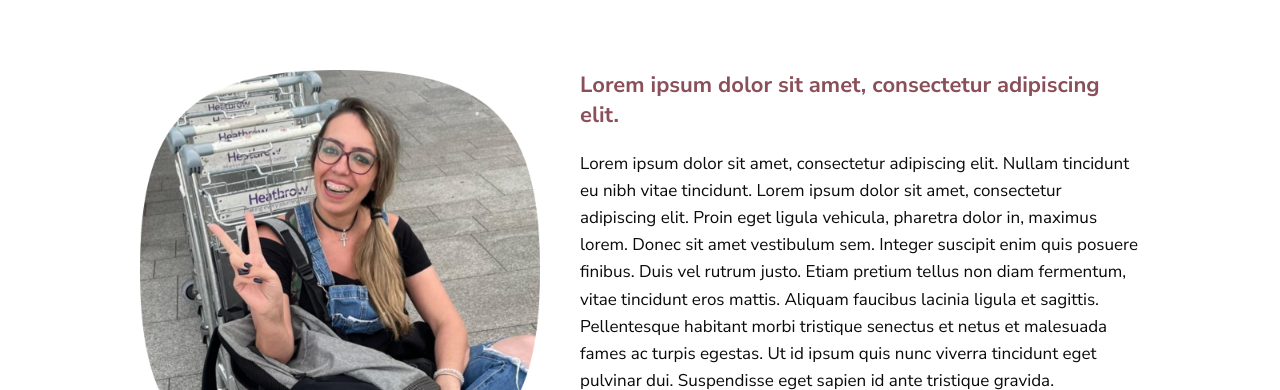
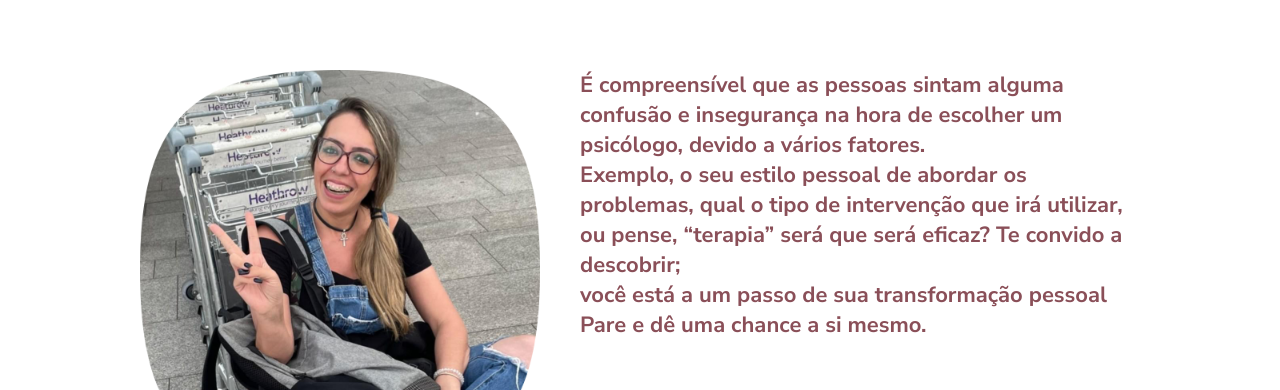
Before and after one commit to Lbgomes/grazi-website, a Next.js app: page / in a window 1280 px wide. Shown: the part 552-942 px from the top of the page. Built offline with nearby package versions, Linux system fonts and the light colour scheme.

Commit message:
feat: improving seo

```diff
--- a/next-seo.config.ts
+++ b/next-seo.config.ts
@@ -3,11 +3,11 @@ import { NextSeoProps } from 'next-seo'
 export default {
   title: 'Psicóloga Graziela Gomes',
   description: 'Psicóloga Graziela Gomes',
-  canonical: 'https://github.com/Alquipo/boilerplate',
+  canonical: 'https://psigrazigomes.com/',
   openGraph: {
     title: 'Graziela Gomes | Psicóloga Graziela Gomes',
     type: 'website',
-    url: 'https://github.com/Alquipo/boilerplate',
+    url: 'https://psigrazigomes.com/',
     locale: 'pt_BR',
     site_name: 'GraziGomes',
     description: 'Psicóloga paulista com atendimento online em São Paulo',
--- a/src/components/profile/index.tsx
+++ b/src/components/profile/index.tsx
@@ -5,15 +5,18 @@ export default function Profile() {
     return (
         <S.Container id='profile'>
             <S.ImageContainer>
-                <Image src="/images/Vector.png" layout="fill"  alt="Imagem Grazi gomes" />
+                <Image src="/images/Vector.png" layout="fill" alt="Imagem Grazi gomes" />
             </S.ImageContainer>
             <S.TextContainer>
                 <S.Title>
-                Lorem ipsum dolor sit amet, consectetur adipiscing elit.
+                    É compreensível que as pessoas sintam alguma confusão e insegurança na hora  de escolher um psicólogo, devido a vários fatores.<br/>
+                    Exemplo, o seu estilo pessoal de abordar os problemas, qual o tipo de intervenção que irá utilizar,  ou  pense,  “terapia” será que será eficaz?
+                    Te convido a descobrir;<br/>                                                                                                                    você está a um passo de sua transformação pessoal
+                    Pare e dê uma chance a si mesmo.
                 </S.Title>
-                <S.Text>
-                Lorem ipsum dolor sit amet, consectetur adipiscing elit. Nullam tincidunt eu nibh vitae tincidunt. Lorem ipsum dolor sit amet, consectetur adipiscing elit. Proin eget ligula vehicula, pharetra dolor in, maximus lorem. Donec sit amet vestibulum sem. Integer suscipit enim quis posuere finibus. Duis vel rutrum justo. Etiam pretium tellus non diam fermentum, vitae tincidunt eros mattis. Aliquam faucibus lacinia ligula et sagittis. Pellentesque habitant morbi tristique senectus et netus et malesuada fames ac turpis egestas. Ut id ipsum quis nunc viverra tincidunt eget pulvinar dui. Suspendisse eget sapien id ante tristique gravida. Pellentesque consectetur et justo a suscipit. Morbi tincidunt nunc nunc, sed elementum ex rutrum vel.
-                </S.Text>
+                {/* <S.Text>
+                    Lorem ipsum dolor sit amet, consectetur adipiscing elit. Nullam tincidunt eu nibh vitae tincidunt. Lorem ipsum dolor sit amet, consectetur adipiscing elit. Proin eget ligula vehicula, pharetra dolor in, maximus lorem. Donec sit amet vestibulum sem. Integer suscipit enim quis posuere finibus. Duis vel rutrum justo. Etiam pretium tellus non diam fermentum, vitae tincidunt eros mattis. Aliquam faucibus lacinia ligula et sagittis. Pellentesque habitant morbi tristique senectus et netus et malesuada fames ac turpis egestas. Ut id ipsum quis nunc viverra tincidunt eget pulvinar dui. Suspendisse eget sapien id ante tristique gravida. Pellentesque consectetur et justo a suscipit. Morbi tincidunt nunc nunc, sed elementum ex rutrum vel.
+                </S.Text> */}
             </S.TextContainer>
         </S.Container>
     )
```
